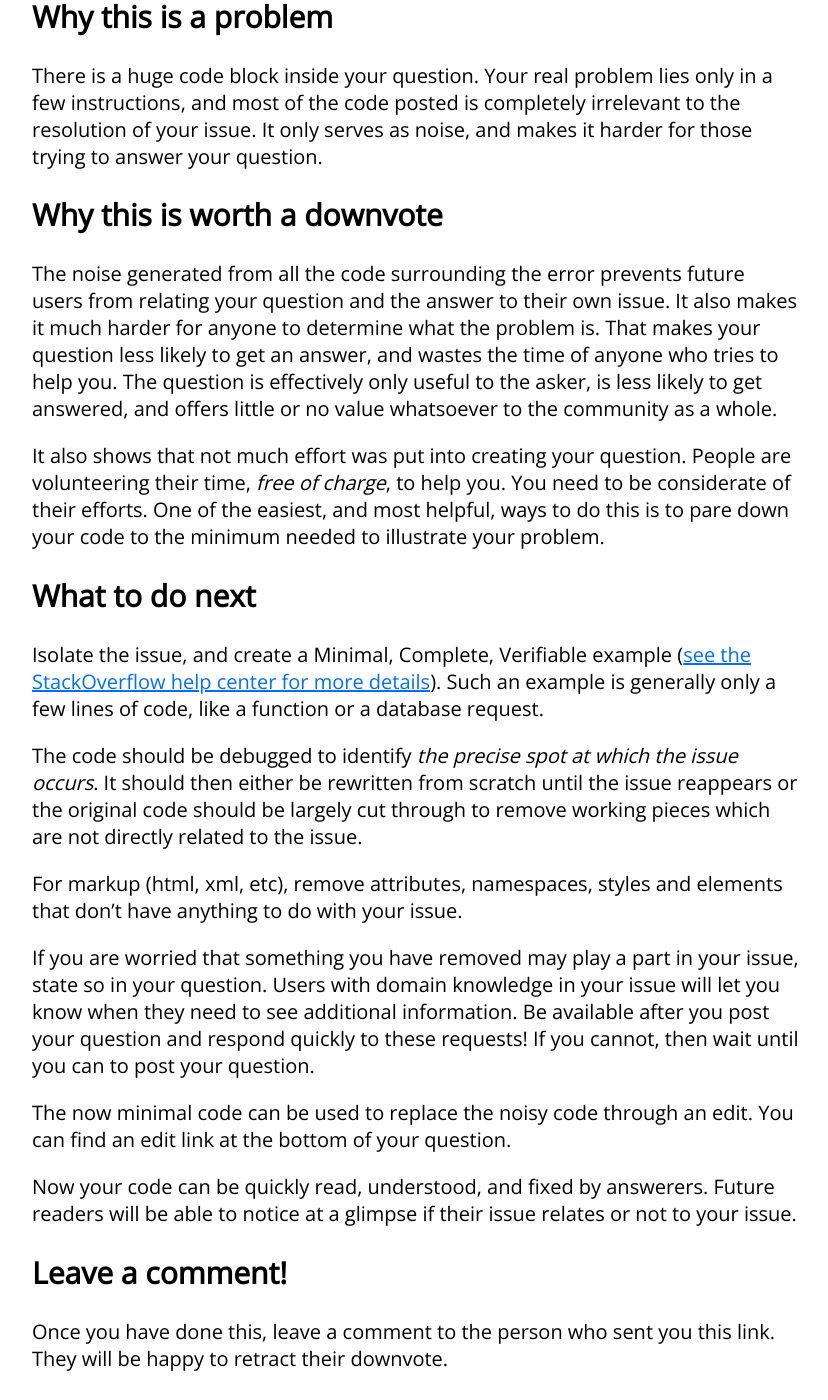
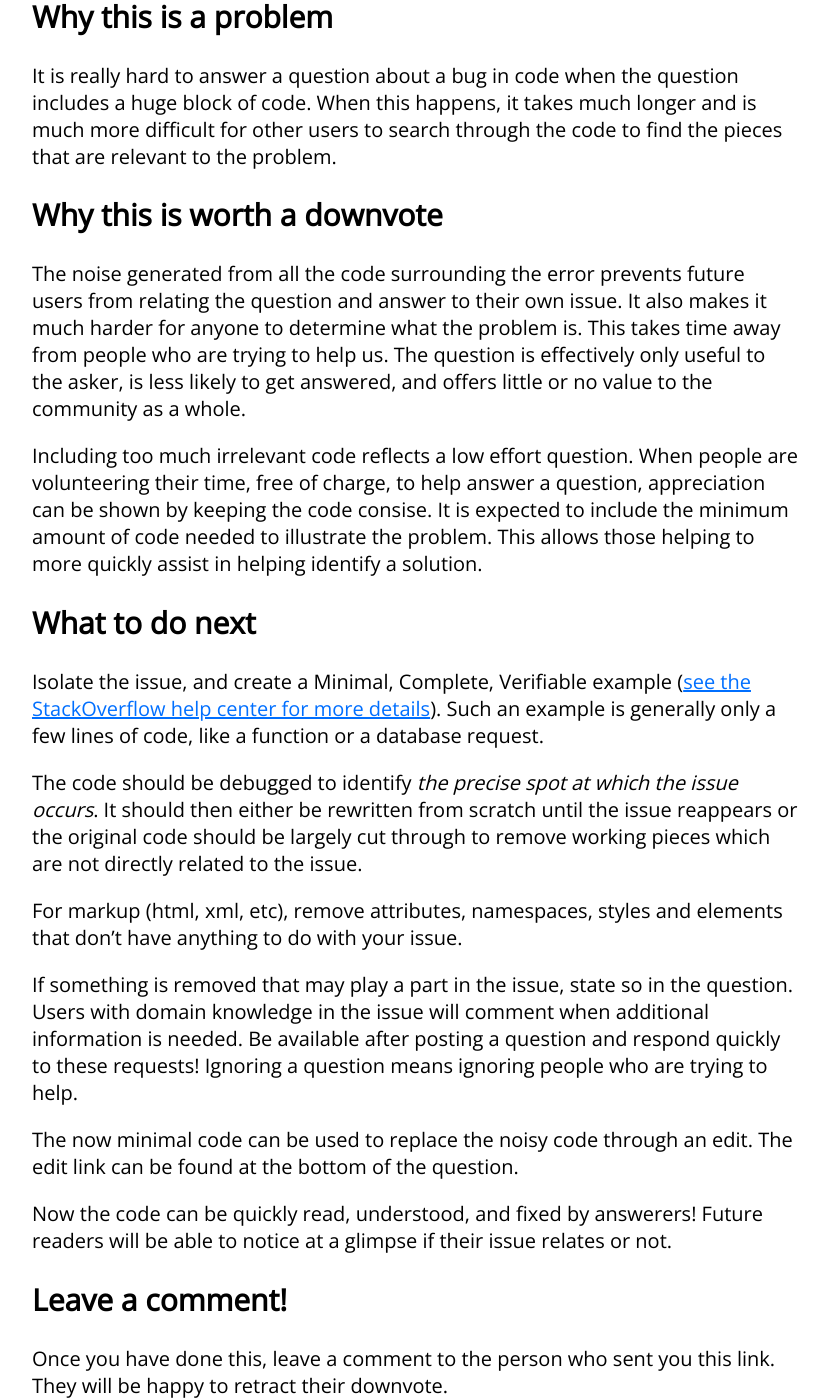
Before and after one commit to WillSullivan/idownvotedbecause, a Jekyll site: the page built from stackoverflow/toomuchcode.md, in a window 1280 px wide and 1400 px high, scrolled down 315 px. Shown: the whole window, without its empty margins (224-1052 px from the left). Built offline with Jekyll 4.4.1, drawn with Linux system fonts in a browser that asks for light colours; comment, search, counter and statistics services are not loaded; some of the changed text lies outside the part shown.

Commit message:
Revised to exclude pronouns and changed tone from hostile to pass/informative

```diff
--- a/stackoverflow/toomuchcode.md
+++ b/stackoverflow/toomuchcode.md
@@ -8,15 +8,15 @@ redirect_from:
   - Toomuchcode
 ---
 ## Please include the _minimum amount of code_ in your question needed to illustrate your problem {#introduction}
-Like the proverbial needle in the haystack, you've made it hard for people to find the error in your code.
+Including excessive amounts of code makes it hard for the people who are trying to help find errors.
 
 ## Why this is a problem {#whythisisaproblem}
-There is a huge code block inside your question. Your real problem lies only in a few instructions, and most of the code posted is completely irrelevant to the resolution of your issue. It only serves as noise, and makes it harder for those trying to answer your question.
+It is really hard to answer a question about a bug in code when the question includes a huge block of code. When this happens, it takes much longer and is much more difficult for other users to search through the code to find the pieces that are relevant to the problem.
 
 ## Why this is worth a downvote {#whythisisworthadownvote}
-The noise generated from all the code surrounding the error prevents future users from relating your question and the answer to their own issue. It also makes it much harder for anyone to determine what the problem is.  That makes your question less likely to get an answer, and wastes the time of anyone who tries to help you. The question is effectively only useful to the asker, is less likely to get answered, and offers little or no value whatsoever to the community as a whole.
+The noise generated from all the code surrounding the error prevents future users from relating the question and answer to their own issue. It also makes it much harder for anyone to determine what the problem is. This takes time away from people who are trying to help us. The question is effectively only useful to the asker, is less likely to get answered, and offers little or no value to the community as a whole.
 
-It also shows that not much effort was put into creating your question. People are volunteering their time, _free of charge_, to help you. You need to be considerate of their efforts. One of the easiest, and most helpful, ways to do this is to pare down your code to the minimum needed to illustrate your problem.
+Including too much irrelevant code reflects a low effort question. When people are volunteering their time, free of charge, to help answer a question, appreciation can be shown by keeping the code consise. It is expected to include the minimum amount of code needed to illustrate the problem. This allows those helping to more quickly assist in helping identify a solution.
 
 ## What to do next {#whattodonext}
 Isolate the issue, and create a Minimal, Complete, Verifiable example ([see the StackOverflow help center for more details](https://stackoverflow.com/help/mcve)). Such an example is generally only a few lines of code, like a function or a database request.
@@ -25,11 +25,11 @@ The code should be debugged to identify _the precise spot at which the issue occ
 
 For markup (html, xml, etc), remove attributes, namespaces, styles and elements that don't have anything to do with your issue.
 
-If you are worried that something you have removed may play a part in your issue, state so in your question. Users with domain knowledge in your issue will let you know when they need to see additional information. Be available after you post your question and respond quickly to these requests! If you cannot, then wait until you can to post your question.
+If something is removed that may play a part in the issue, state so in the question. Users with domain knowledge in the issue will comment when additional information is needed. Be available after posting a question and respond quickly to these requests! Ignoring a question means ignoring people who are trying to help.
 
-The now minimal code can be used to replace the noisy code through an edit. You can find an edit link at the bottom of your question.
+The now minimal code can be used to replace the noisy code through an edit. The edit link can be found at the bottom of the question.
 
-Now your code can be quickly read, understood, and fixed by answerers. Future readers will be able to notice at a glimpse if their issue relates or not to your issue.
+Now the code can be quickly read, understood, and fixed by answerers! Future readers will be able to notice at a glimpse if their issue relates or not.
 
 ## Leave a comment! {#leaveacomment}
 Once you have done this, leave a comment to the person who sent you this link. They will be happy to retract their downvote.
```
